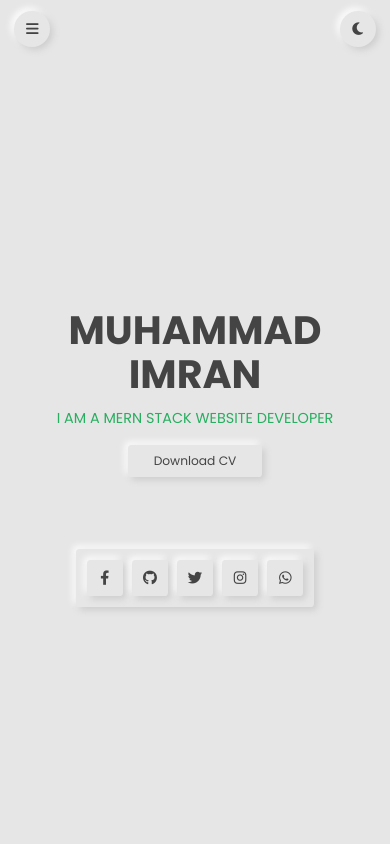
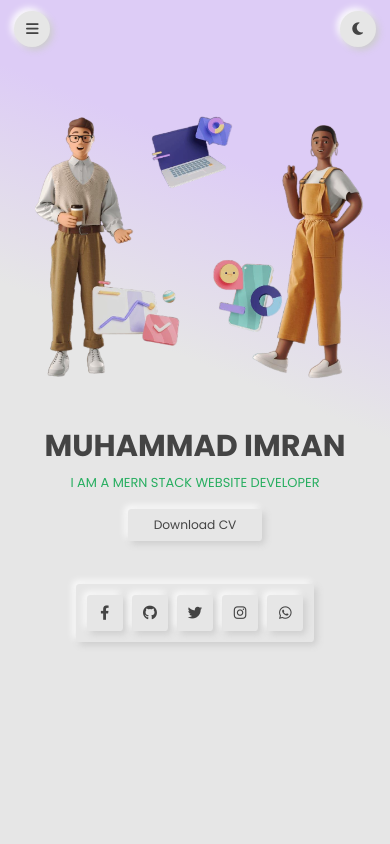
Before and after one commit to Muhammadimran7808/Portfolio, a plain HTML site: page index.html in a window 390 px wide. Shown: the top 844 px of the page. Drawn offline with Linux system fonts and the light colour scheme.

Commit message:
Adding image in hero section

```diff
--- a/index.html
+++ b/index.html
@@ -36,10 +36,15 @@
 
     <!-- Home section starts -->
     <section class="home" id="home">
-        <div class="content">
-            <h3>Muhammad Imran</h3>
-            <p>I am a mern stack website developer</p>
-            <a href="images/my_resume.png" download="my_resume" class="btn">Download CV</a>
+        <div class="hero-container">
+            <div class="content">
+                <h3>Muhammad Imran</h3>
+                <p>I am a mern stack website developer</p>
+                <a href="images/my_resume.png" download="my_resume" class="btn">Download CV</a>
+            </div>
+            <div class="hero-image">
+                <img src="images/hero_image.png" alt="">
+            </div>
         </div>
         <div class="share">
             <a href="https://www.facebook.com/profile.php?id=100052821680235&mibextid=ZbWKwL" target="_blank"
@@ -213,13 +218,14 @@
             <input type="email" placeholder="your email" class="box">
             <input type="text" placeholder="subject" class="box">
             <textarea name="" placeholder="your message" class="box" cols="30" rows="10"></textarea>
-            <input type="submit" value="send message" class="btn">
+            <button type="submit" class="btn">send message</button>
         </form>
     </section>
     <!-- Contact us section ends -->
 
     <div class="credits">created by <span>muhammad imran </span>with
-        <span class="footer-heart">&hearts; </span>| all rights reserved.</div>
+        <span class="footer-heart">&hearts; </span>| all rights reserved.
+    </div>
 
     <script src="script.js"></script>
 </body>
--- a/script.js
+++ b/script.js
@@ -6,8 +6,8 @@ menu.onclick = () => {
     header.classList.toggle("active");
 }
 
+// Code for manually change theme
 let themeToggler = document.querySelector("#theme-toggler");
-
 themeToggler.onclick = () => {
     themeToggler.classList.toggle("fa-sun");
 
@@ -20,7 +20,16 @@ themeToggler.onclick = () => {
         document.body.classList.remove("active")
     }
 }
+// code to change theme according to day or night
+let d = new Date()
+let houre = d.getHours()
+if(!(houre>=7 && houre<=18)){          //excluding day time
+    themeToggler.classList.remove("fa-moon")
+    themeToggler.classList.add("fa-sun")
+    document.body.classList.add("active")
+}
 
+// closing the sideBar(navBar) when user click on nav Menu. This code works for only small devices like cellPhone or tablet etc.
 let allAncherTag = document.querySelectorAll(".navbar a")
 allAncherTag.forEach(function(elem){
     elem.addEventListener("click",function(){
--- a/style.css
+++ b/style.css
@@ -5,6 +5,7 @@
     --black: #444;
     --light-color: #777;
     --bg-color: #e6e6e6;
+    --hero-sec-bg-color: linear-gradient(22deg, rgba(230, 230, 230, 1) 0%, rgba(230, 230, 230, 1) 56%, rgba(221, 204, 246, 1) 78%);
     --border: .1rem solid rgba(0, 0, 0, .2);
     --box-shadow: .4rem .4rem 1rem #ccc,
         -.4rem -.4rem 1rem #fff;
@@ -39,7 +40,8 @@ body.active {
     --black: #fff;
     --light-color: #ddd;
     --bg-color: #222;
-    --border: .1rem solid rgba(0, 0, 0, .4);
+    --hero-sec-bg-color: linear-gradient(22deg, rgba(34, 34, 34, 1) 0%, rgba(34, 34, 34, 1) 56%, rgba(45, 25, 63, 1) 78%);
+    --border: .1rem solid #6665656f;
     --box-shadow: .4rem .4rem 1rem #000,
         -.4rem -.4rem 1rem #383838;
     --box-shadow-inset: .4rem .4rem 1rem #000 inset,
@@ -153,19 +155,32 @@ section {
     display: flex;
     flex-flow: column;
     align-items: center;
-    justify-content: center;
+    /* justify-content: center; */
     text-align: center;
+    background: var(--hero-sec-bg-color);
 }
 
-.home .content h3 {
-    font-size: 7rem;
+.hero-container {
+    width: calc(100vw - 30rem);
+    display: flex;
+    align-items: center;
+    justify-content: space-around;
+    margin-top: 4rem;
+}
+
+.hero-container .hero-image img {
+    height: 36rem;
+}
+
+.hero-container .content h3 {
+    font-size: 4.6rem;
     line-height: 1.1;
     color: var(--black);
     text-transform: uppercase;
 }
 
-.home .content p {
-    font-size: 2rem;
+.hero-container .content p {
+    font-size: 1.8rem;
     line-height: 1.1;
     color: var(--green);
     padding-bottom: .5rem;
@@ -191,8 +206,7 @@ section {
 }
 
 .home .share {
-    position: relative;
-    top: 10rem;
+    margin-top: 6rem;
     border-radius: .5rem;
     box-shadow: var(--box-shadow);
     padding: 1rem;
@@ -382,7 +396,8 @@ section {
 .services .box-container .box::before {
     content: "";
     position: absolute;
-    top: 0; left: 0;
+    top: 0;
+    left: 0;
     height: 100%;
     width: 100%;
     background: var(--green);
@@ -390,21 +405,25 @@ section {
     clip-path: circle(9rem at 5% 0%);
     transition: .3s linear;
 }
-.services .box-container .box:hover::before{
+
+.services .box-container .box:hover::before {
     clip-path: circle(100%);
 }
-.services .box-container .box:hover > *{
+
+.services .box-container .box:hover>* {
     color: #fff;
 }
+
 /* services section ends */
 
 /* Portfolio section starts */
-.portfolio .box-container{
+.portfolio .box-container {
     display: grid;
     grid-template-columns: repeat(auto-fill, minmax(27rem, 1fr));
     gap: 2rem;
 }
-.portfolio .box-container .box{
+
+.portfolio .box-container .box {
     height: 25rem;
     border-radius: .5rem;
     overflow: hidden;
@@ -412,15 +431,18 @@ section {
     position: relative;
     border: 1rem solid transparent;
 }
-.portfolio .box-container .box img{
+
+.portfolio .box-container .box img {
     height: 100%;
     width: 100%;
     object-fit: cover;
     image-rendering: optimizeSpeed;
 }
-.portfolio .box-container .box .content{
+
+.portfolio .box-container .box .content {
     position: absolute;
-    top: 0; left: 0;
+    top: 0;
+    left: 0;
     height: 100%;
     width: 100%;
     background: var(--bg-color);
@@ -429,10 +451,11 @@ section {
     scale: 0;
 }
 
-.portfolio .box-container .box:hover .content{
+.portfolio .box-container .box:hover .content {
     scale: 1;
 }
-.portfolio .box-container .box .content h3{
+
+.portfolio .box-container .box .content h3 {
     font-size: 2.5rem;
     color: var(--black);
     text-transform: uppercase;
@@ -440,14 +463,16 @@ section {
     opacity: 0;
     transition-delay: .3s;
 }
-.portfolio .box-container .box:hover .content h3{
+
+.portfolio .box-container .box:hover .content h3 {
     transform: translateY(0rem);
     opacity: 1;
 }
+
 /* Portfolio section ends */
 
 /* contact us section starts */
-.contact form{
+.contact form {
     margin: 1rem auto;
     max-width: 70rem;
     border-radius: .5rem;
@@ -455,7 +480,7 @@ section {
     padding: 2rem;
 }
 
-.contact form .box{
+.contact form .box {
     width: 100%;
     padding: 1rem 1.5rem;
     background: none;
@@ -466,16 +491,19 @@ section {
     box-shadow: var(--box-shadow);
     border-radius: .5rem
 }
-.contact form .box:focus{
+
+.contact form .box:focus {
     box-shadow: var(--box-shadow-inset);
 }
-.contact form textarea{
+
+.contact form textarea {
     height: 20rem;
     resize: none;
 }
+
 /* contact us section ends */
 
-.credits{
+.credits {
     font-size: 2rem;
     text-align: center;
     padding: 2.5rem 1rem;
@@ -483,10 +511,12 @@ section {
     border-top: var(--border);
     color: var(--black);
 }
-.credits span{
+
+.credits span {
     color: var(--green);
 }
-.credits .footer-heart{
+
+.credits .footer-heart {
     color: red;
     font-size: 3rem;
 }
@@ -520,6 +550,27 @@ section {
     #menu-btn {
         display: initial;
     }
+
+    .hero-container .content h3 {
+        white-space: nowrap;
+    }
+}
+
+@media(max-width:800px) and (min-width:700px) {
+    .hero-container .content h3 {
+        white-space: normal;
+    }
+}
+
+@media(max-width:800px) {
+    .hero-container {
+        flex-direction: column-reverse;
+        gap: 5rem;
+    }
+
+    .hero-container .hero-image img {
+        height: 40rem;
+    }
 }
 
 
@@ -533,29 +584,50 @@ section {
         border-right: 0;
     }
 
-    .home .content h3 {
-        font-size: 5.5rem;
+    .hero-container {
+        margin-top: 12rem;
+        flex-direction: column-reverse;
+        gap: 5rem;
     }
 
-    .portfolio .box-container .box{
+    .hero-container .content h3 {
+        font-size: 4.2rem;
+        white-space: nowrap;
+    }
+
+    .portfolio .box-container .box {
         height: 32rem;
+    }
+
+    .contact form input {
+        height: 8rem;
+    }
+
+    .contact form .box {
+        font-size: 2.5rem
+    }
+
+    .contact form textarea {
+        height: 30rem;
     }
 
 }
 
-@media (max-height: 400px) and (min-width:600px){
-    .header{
+@media (max-height: 400px) and (min-width:600px) {
+    .header {
         display: flex;
-        align-items:start;
+        align-items: start;
         justify-content: space-around;
         width: 100%;
         height: 100vh;
         overflow: hidden;
     }
-    .navbar a{
+
+    .navbar a {
         width: 30rem;
     }
-    .about{
+
+    .about {
         margin-top: 5rem;
     }
 }
```
Also changed, not shown: images/hero_image.png (added), images/img1.jpg, images/img3.jpg, images/img6.jpg, images/imran_pic.jpg.
